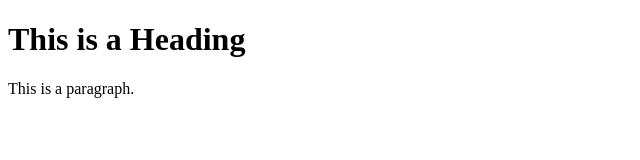
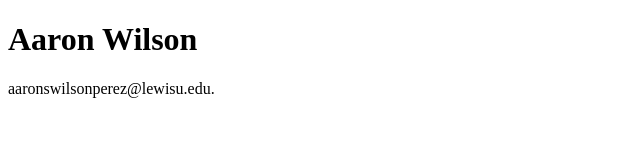
Before and after one commit to AaronWilson428/me, a plain HTML site: page index.html in a window 1280 px wide. Shown: the whole page, without its empty margins (0-640 px from the left). Drawn offline with Linux system fonts and the light colour scheme.

Commit message:
Update index.html

```diff
--- a/index.html
+++ b/index.html
@@ -5,8 +5,8 @@
      </head>
 <body>
 
-     <h1>This is a Heading</h1>
-     <p>This is a paragraph.</p>
+     <h1>Aaron Wilson</h1>
+     <p>aaronswilsonperez@lewisu.edu.</p>
 
 </body>
 </html>
```
